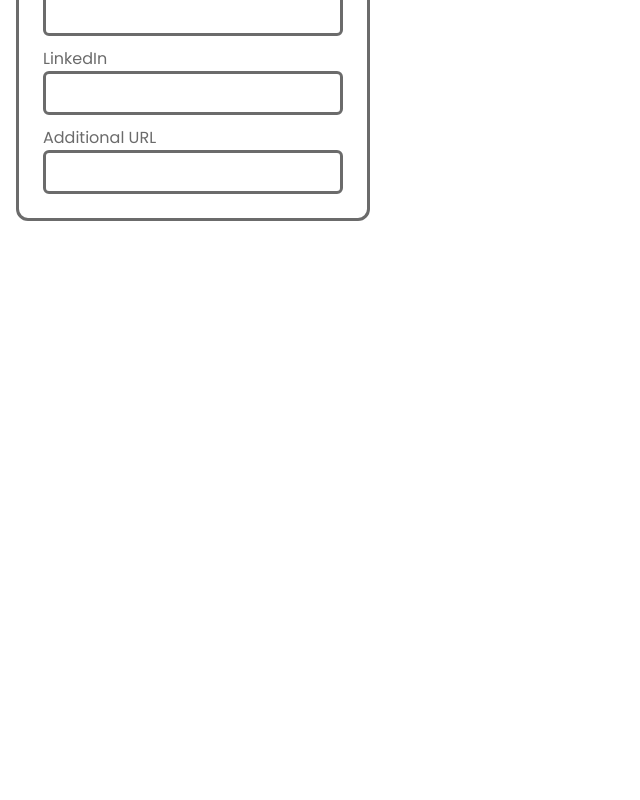
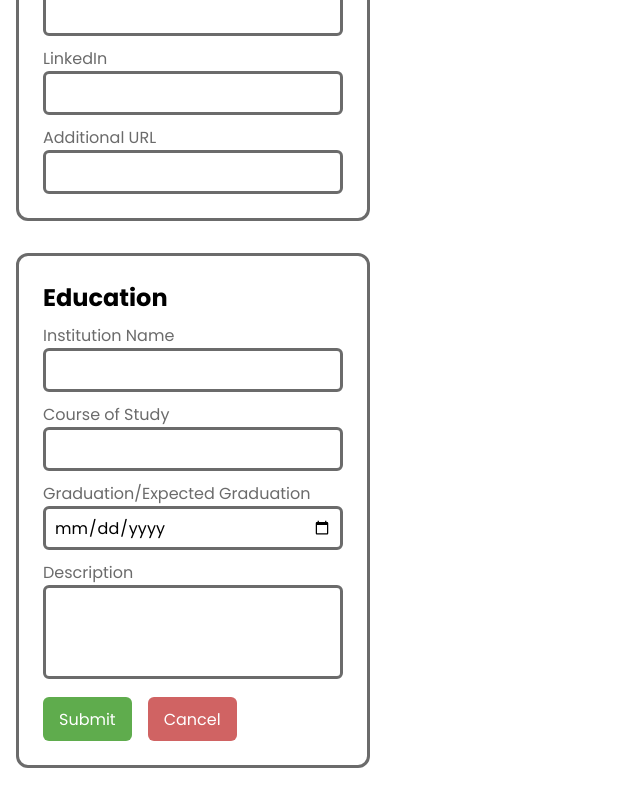
Before and after one commit to huekoh/odin-cv-application, a React (Vite) app: page / in a window 1280 px wide. Shown: the part 436-1236 px from the top of the page, without its empty margins (0-640 px from the left). Before the commit the page ends 800 px from the top, so only its background shows below. Built offline with nearby package versions, Linux system fonts and the light colour scheme.

Commit message:
create education info form component

```diff
--- a/src/App.jsx
+++ b/src/App.jsx
@@ -2,6 +2,7 @@ import { useState } from "react";
 import './styles/App.css'
 import Header from "./components/Header"
 import PersonalInfo from "./components/form-section/PersonalInfo";
+import EducationInfo from "./components/form-section/EducationInfo"
 
 function App() {
   return (
@@ -11,6 +12,7 @@ function App() {
       </div>
       <div id="side-bar-container">
         <PersonalInfo />
+        <EducationInfo />
       </div>
     </>
   )
--- /dev/null
+++ b/src/components/form-section/EducationInfo.jsx
@@ -0,0 +1,37 @@
+import "../../styles/form-section.css"
+
+function EducationInfo() {
+    return (
+        <div className="form-section" id="education-info-form">
+            <h2>Education</h2>
+            <form>
+                <div className="input-field">
+                    <label>Institution Name</label>
+                    <input type="text" />
+                </div>
+
+                <div className="input-field">
+                    <label>Course of Study</label>
+                    <input type="text" />
+                </div>
+
+                <div className="input-field">
+                    <label>Graduation/Expected Graduation</label>
+                    <input type="date" />
+                </div>
+
+                <div className="input-field">
+                    <label>Description</label>
+                    <textarea />
+                </div>
+
+                <div className="form-btns">
+                    <button className="submit-btn">Submit</button>
+                    <button className="cancel-btn">Cancel</button>
+                </div>
+            </form>
+        </div>
+    )
+}
+
+export default EducationInfo
--- a/src/styles/App.css
+++ b/src/styles/App.css
@@ -1,3 +1,7 @@
 #side-bar-container {
+  display: flex;
+  flex-direction: column;
+  gap: 2rem;
+
   padding: 2rem 1rem;
 }
--- a/src/styles/form-section.css
+++ b/src/styles/form-section.css
@@ -31,6 +31,35 @@ form {
   border-color: rgb(107, 107, 107);
 }
 
+.input-field > textarea {
+  height: 80px;
+  padding: 4px 8px;
+
+  border-radius: 6px;
+  border-style: solid;
+  border-color: rgb(107, 107, 107);
+}
+
 .input-field > label {
   color: rgb(107, 107, 107);
 }
+
+.form-btns {
+  margin-top: 0.5rem;
+  display: flex;
+  gap: 1rem;
+}
+
+button {
+  padding: 0.6rem 1rem;
+  color: white;
+  border-radius: 6px;
+}
+
+.submit-btn {
+  background-color: rgb(95, 172, 77);
+}
+
+.cancel-btn {
+  background-color: rgb(208, 99, 99);
+}
```
